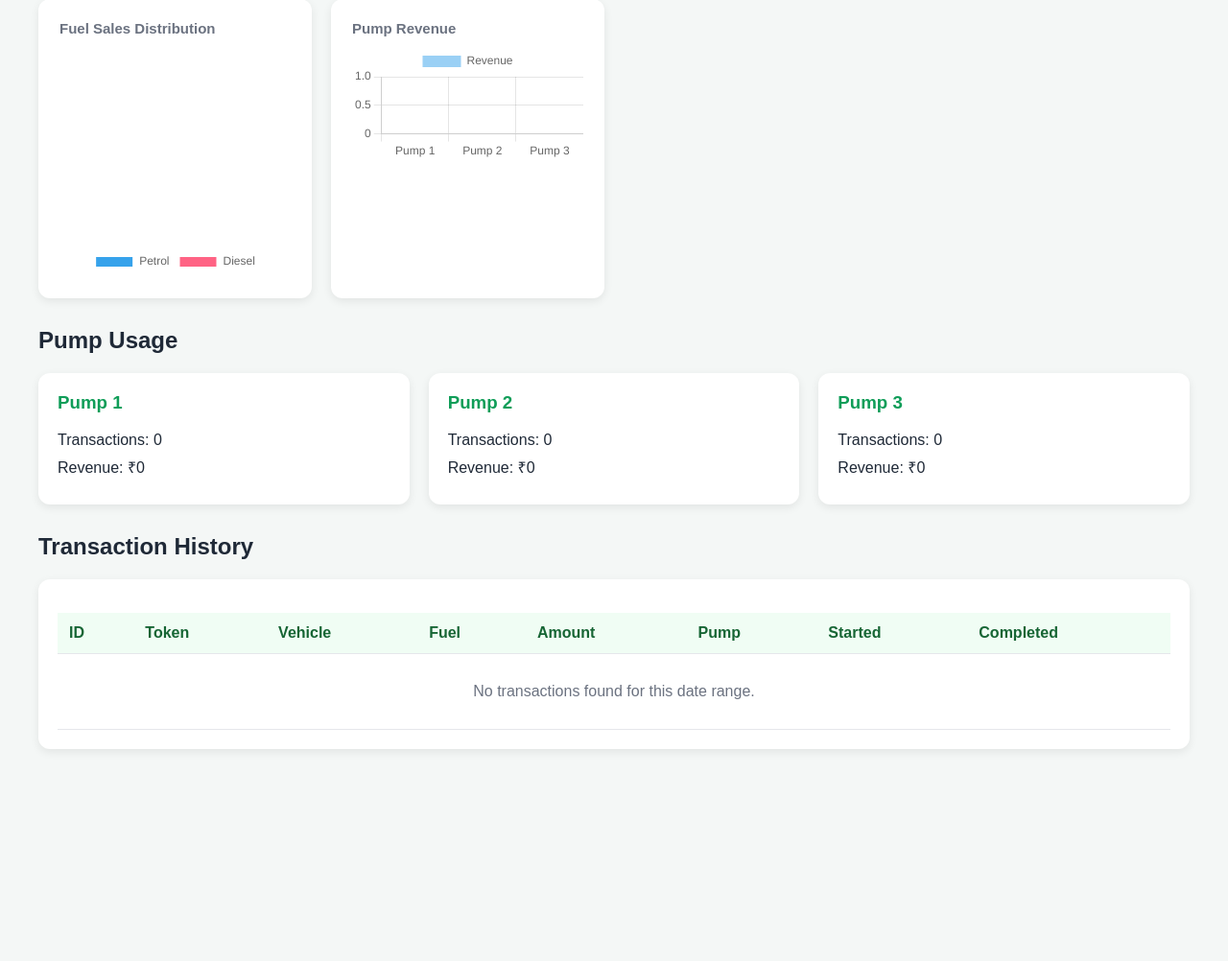
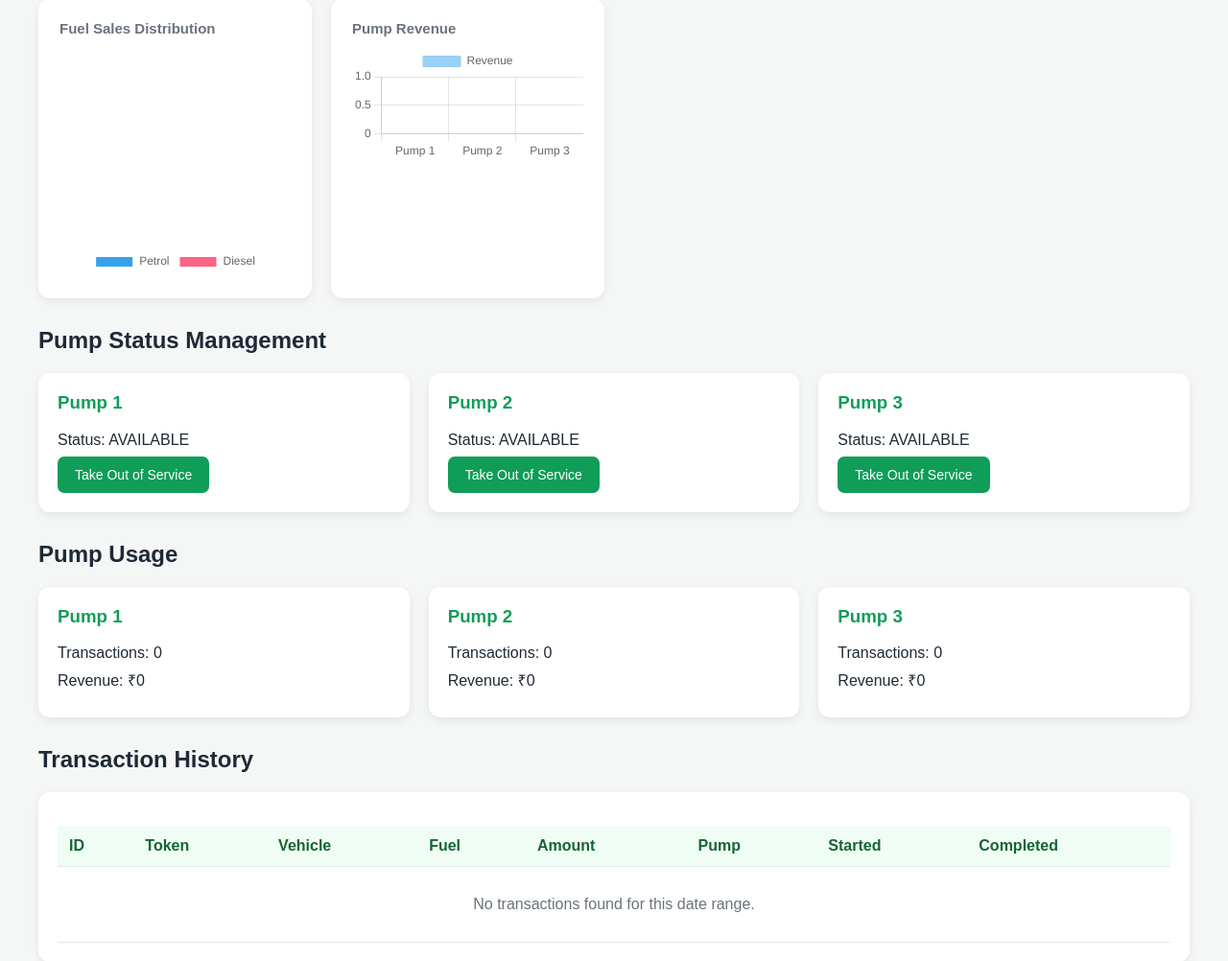
Before and after one commit to Raj-Ausarmal/FuelFlow-Pro, a Flask app: page /admin in a window 1280 px wide. Shown: the part 525-1527 px from the top of the page at 96% size. Before the commit the page ends 1307 px from the top, so only its background shows below. Run offline with Flask 3, Linux system fonts and the light colour scheme; the visitor is signed in with stand-in values (Sample User, id 1); data comes from the database, SQL or seed files in the repository; data that the repository does not hold is empty.

Commit message:
Add admin pump status management

```diff
--- a/app.py
+++ b/app.py
@@ -516,6 +516,73 @@ def get_pumps():
         }
         for pump in pumps
     ])
+
+
+@app.route("/api/admin/pumps", methods=["GET"])
+@login_required("admin")
+def get_admin_pumps():
+    connection = get_connection()
+
+    try:
+        pumps = connection.execute("""
+            SELECT pump_number, status, current_token
+            FROM pumps
+            ORDER BY pump_number
+        """).fetchall()
+
+        return jsonify([
+            dict(pump) for pump in pumps
+        ]), 200
+
+    finally:
+        connection.close()
+
+@app.route("/api/admin/pumps/<int:pump_number>/status", methods=["PUT"])
+@login_required("admin")
+def update_pump_status(pump_number):
+    data = request.get_json(silent=True)
+
+    if not isinstance(data, dict):
+        return jsonify({"error": "Valid JSON data is required"}), 400
+
+    new_status = data.get("status")
+
+    if new_status not in ("AVAILABLE", "OUT_OF_SERVICE"):
+        return jsonify({
+            "error": "Status must be AVAILABLE or OUT_OF_SERVICE"
+        }), 400
+
+    connection = get_connection()
+
+    try:
+        pump = connection.execute(
+            "SELECT pump_number, status, current_token FROM pumps WHERE pump_number = ?",
+            (pump_number,)
+        ).fetchone()
+
+        if pump is None:
+            return jsonify({"error": "Pump not found"}), 404
+
+        if pump["status"] == "BUSY":
+            return jsonify({
+                "error": "Cannot change a busy pump. Complete its refueling operation first."
+            }), 409
+
+        connection.execute(
+            "UPDATE pumps SET status = ? WHERE pump_number = ?",
+            (new_status, pump_number)
+        )
+        connection.commit()
+
+        return jsonify({
+            "message": f"Pump {pump_number} status updated successfully",
+            "pump_number": pump_number,
+            "status": new_status
+        }), 200
+
+    finally:
+        connection.close()
+
 
 
 @app.route("/api/tokens", methods=["POST"])
--- a/templates/analytics.html
+++ b/templates/analytics.html
@@ -367,11 +367,17 @@
         </div>
     </div>
 
-    <h2 class="section-title">Pump Usage</h2>
+    <h2 class="section-title">Pump Status Management</h2>
 
-    <div class="pump-grid" id="pumpUsage">
-        <div class="loading">Loading pump data...</div>
-    </div>
+<div class="pump-grid" id="adminPumpStatus">
+    <div class="loading">Loading pump statuses...</div>
+</div>
+
+<h2 class="section-title">Pump Usage</h2>
+
+<div class="pump-grid" id="pumpUsage">
+    <div class="loading">Loading pump data...</div>
+</div>
 
     <h2 class="section-title">Transaction History</h2>
 
@@ -706,6 +712,83 @@
         });
     }
 
+async function loadAdminPumpStatus() {
+    const response = await fetch("/api/admin/pumps");
+
+    if (!response.ok) {
+        throw new Error("Failed to load admin pump statuses.");
+    }
+
+    const pumps = await response.json();
+    const container = document.getElementById("adminPumpStatus");
+
+    container.replaceChildren();
+
+    pumps.forEach(pump => {
+        const card = document.createElement("div");
+        card.className = "pump-card";
+
+        const heading = document.createElement("h3");
+        heading.textContent = "Pump " + pump.pump_number;
+
+        const status = document.createElement("p");
+        status.textContent = "Status: " + pump.status;
+
+        const button = document.createElement("button");
+        button.className = "filter-button";
+
+        const isOutOfService = pump.status === "OUT_OF_SERVICE";
+
+        button.textContent = isOutOfService
+            ? "Restore Pump"
+            : "Take Out of Service";
+
+        button.disabled = pump.status === "BUSY";
+
+        button.addEventListener("click", async () => {
+            const newStatus = isOutOfService
+                ? "AVAILABLE"
+                : "OUT_OF_SERVICE";
+
+            if (!confirm(
+                "Change Pump " + pump.pump_number +
+                " status to " + newStatus + "?"
+            )) {
+                return;
+            }
+
+            try {
+                const updateResponse = await fetch(
+                    "/api/admin/pumps/" + pump.pump_number + "/status",
+                    {
+                        method: "PUT",
+                        headers: {
+                            "Content-Type": "application/json"
+                        },
+                        body: JSON.stringify({ status: newStatus })
+                    }
+                );
+
+                const result = await updateResponse.json();
+
+                if (!updateResponse.ok) {
+                    throw new Error(
+                        result.error || "Status update failed."
+                    );
+                }
+
+                await loadAdminPumpStatus();
+                await loadAnalytics();
+
+            } catch (error) {
+                alert(error.message);
+            }
+        });
+
+        card.append(heading, status, button);
+        container.appendChild(card);
+    });
+}
     async function refreshDashboard() {
         clearError();
         updateFilterSummary();
@@ -720,7 +803,8 @@
         try {
             await Promise.all([
                 loadAnalytics(),
-                loadTransactions()
+                loadTransactions(),
+                loadAdminPumpStatus()
             ]);
         } catch (error) {
             console.error(error);
```
